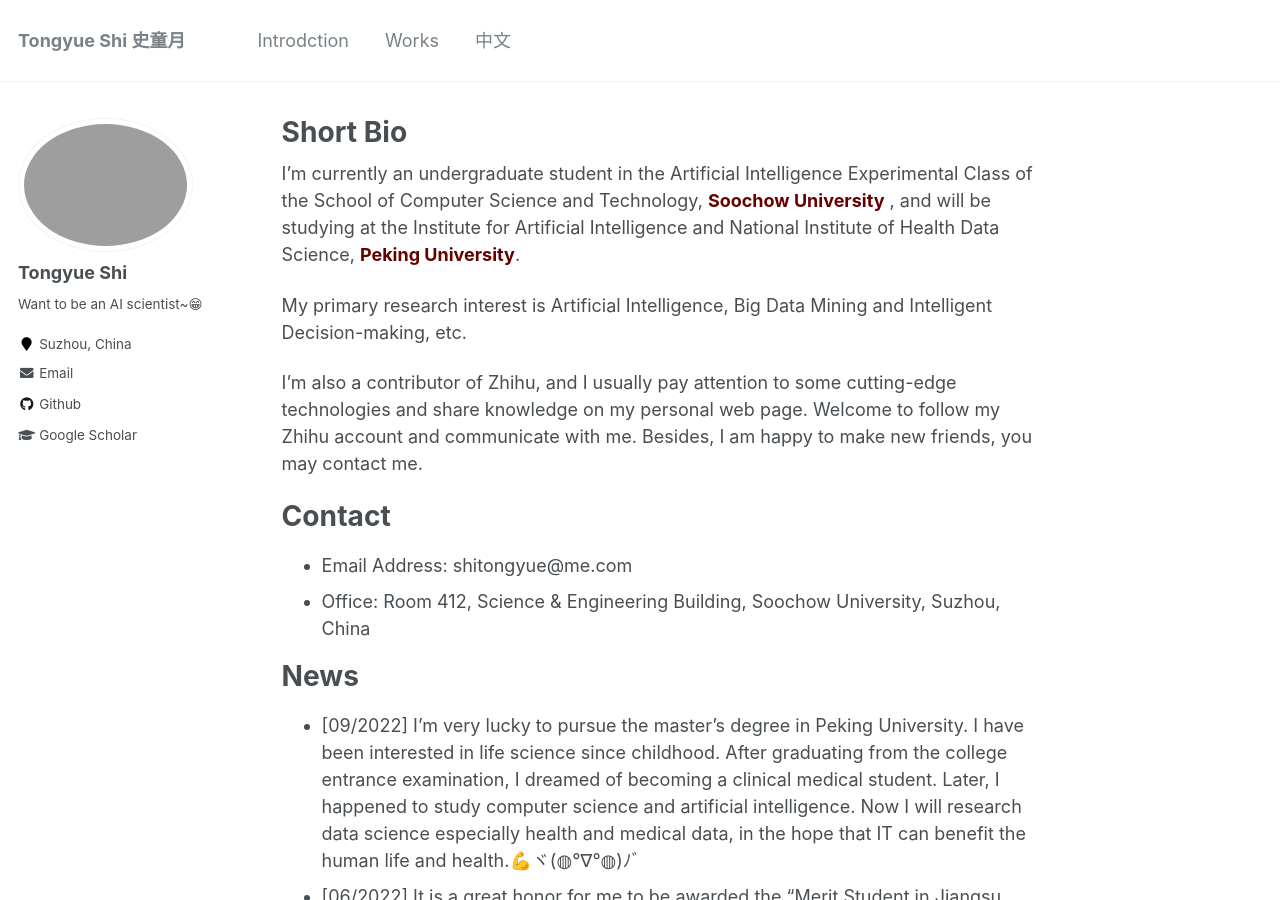
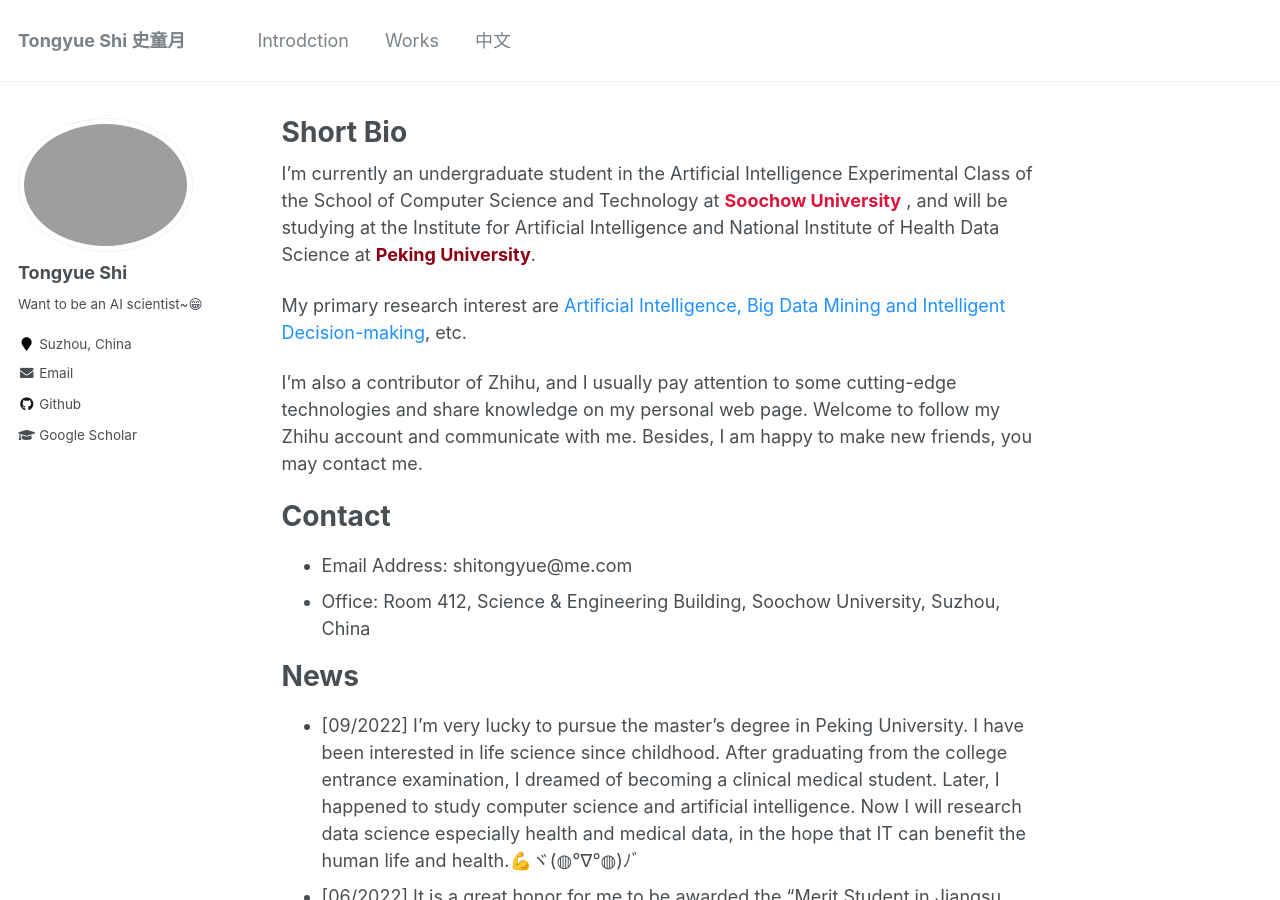
Before and after one commit to perfectboy666/perfectboy666.github.io, a Jekyll site: the page built from _pages/about.md, in a window 1280 px wide and 900 px high. Built offline with Jekyll 4.4.1, drawn with Linux system fonts in a browser that asks for light colours.

Commit message:
Update about.md

```diff
--- a/_pages/about.md
+++ b/_pages/about.md
@@ -8,9 +8,9 @@ redirect_from:
   - /about.html
 ---
 
-I'm currently an undergraduate student in the Artificial Intelligence Experimental Class of the School of Computer Science and Technology, **<font color="#660000">Soochow University</font>** , and will be studying at the Institute for Artificial Intelligence and National Institute of Health Data Science, **<font color="#660000">Peking University</font>**.
+I'm currently an undergraduate student in the Artificial Intelligence Experimental Class of the School of Computer Science and Technology at **<font color="#DC143C">Soochow University</font>** , and will be studying at the Institute for Artificial Intelligence and National Institute of Health Data Science at **<font color="#8B0012">Peking University</font>**.
 
-My primary research interest is Artificial Intelligence, Big Data Mining and Intelligent Decision-making, etc.
+My primary research interest are <font color="#1E90FF">Artificial Intelligence, Big Data Mining and Intelligent Decision-making</font>, etc.
 
 I'm also a contributor of Zhihu, and I usually pay attention to some cutting-edge technologies and share knowledge on my personal web page. Welcome to follow my Zhihu account and communicate with me. Besides, I am happy to make new friends, you may contact me.
 
```
